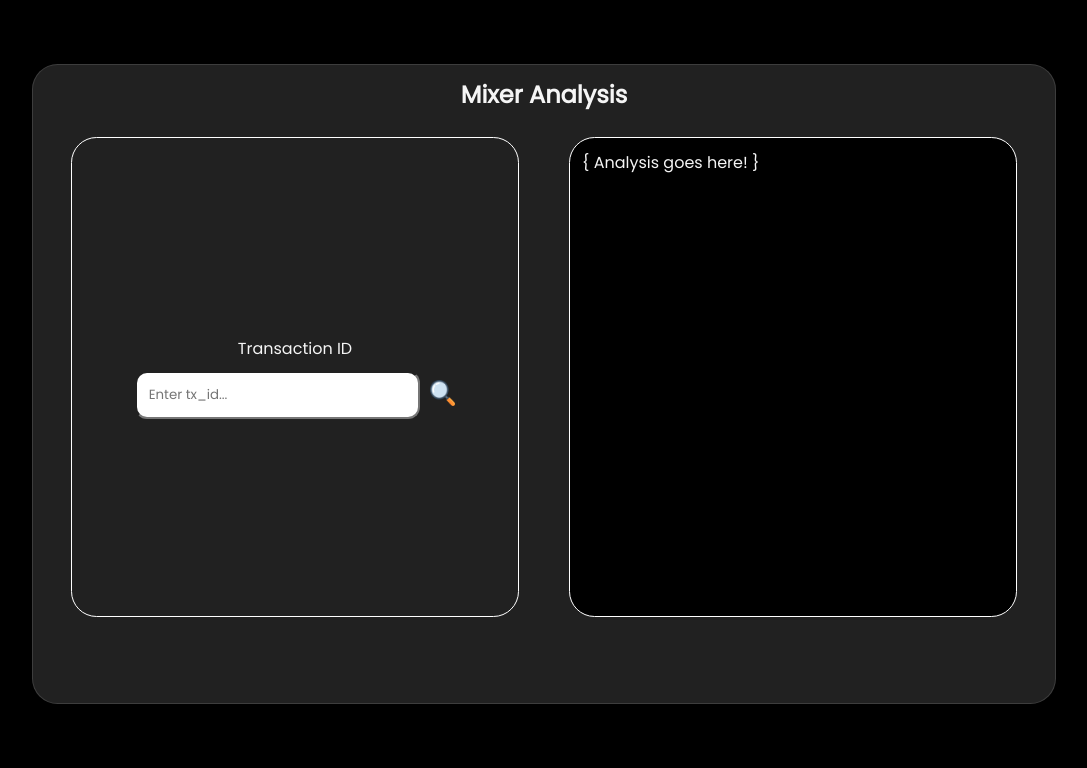
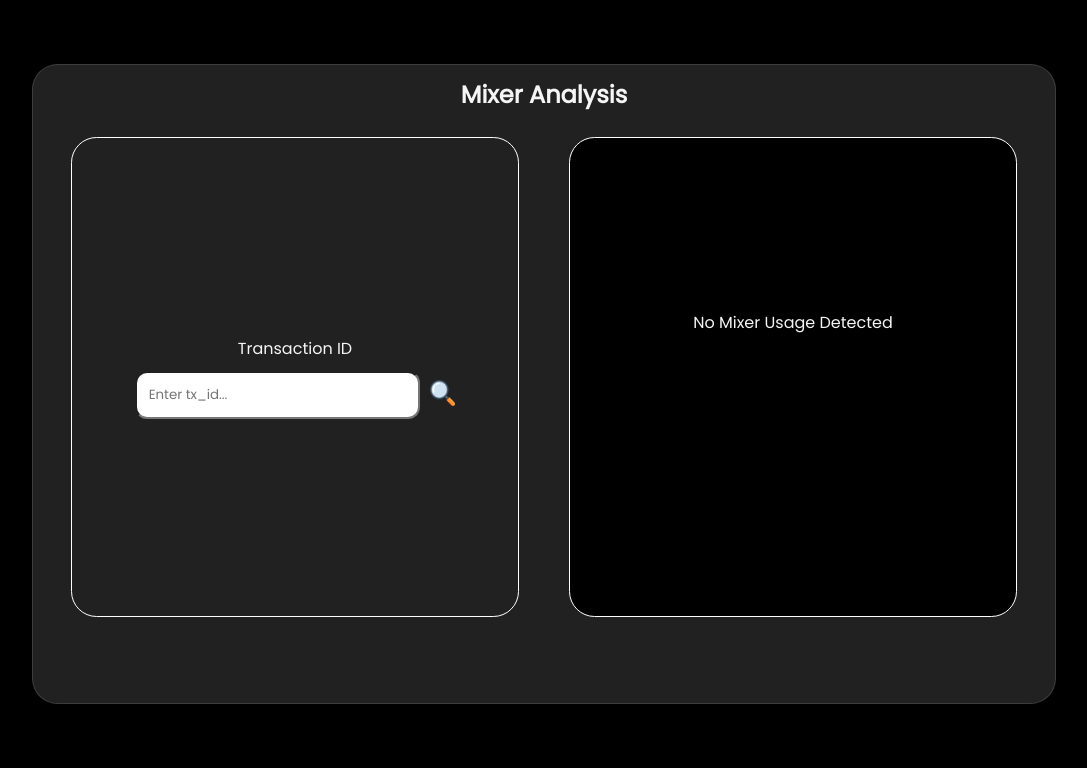
Before and after one commit to NavaprettamN/CIDEcode, a Django app: page /mixer/ in a window 1280 px wide. Shown: the part 90-858 px from the top of the page, without its empty margins (96-1183 px from the left). Run offline with Django 5.2, Linux system fonts and the light colour scheme.

Commit message:
mixer model final

```diff
--- a/DeployModel/templates/mixer.html
+++ b/DeployModel/templates/mixer.html
@@ -30,19 +30,23 @@
         <h1>Mixer Analysis</h1>
         <br>
         <article class="mixer">
-            <div class="data">
+            <form class="data" action="{% url 'mixer'%}">
                 <label for="txid">Transaction ID</label>
                 <div>
-                    <input type="text" placeholder="Enter tx_id..." id="txid">
+                    <input type="text" placeholder="Enter tx_id..." id="txid" name="txid">
                     <button type="submit"><img src="{% static "assets/vectors/transaction/search.png" %}" class="searchbtn" alt="Search" id="searchtransaction" type="submit"></button>
                 </div>
-            </div>
-            <div class="output">
-                <p>
-                    {
-                        Analysis goes here!
-                    }
+            </form>
+            <div class="output" style="text-align: center;align-items: center">
+                {% if anomalous == 1 %}
+                <p style="padding-top:20vh;">
+                    Mixer Usage Detected
                 </p>
+                {% else %}
+                <p style="padding-top:20vh;">
+                    No Mixer Usage Detected
+                </p>
+                {% endif %}
             </div>
         </article>
     </section>
--- a/DeployModel/views.py
+++ b/DeployModel/views.py
@@ -79,11 +79,11 @@ def illicit_page(request):
         model = joblib.load('illicit_model_v001.sav')
 
         model_result = int(model.predict([[vin, vout, bin, bout]])[0])
-
+        print(model_result, vin, vout)
         # supabase txid, vin, vout, bin, bout,
         data, count = supabase.table('illicit').insert({"tx_id": txid, "vin": vin, "vout": vout, "bin": bin, "bout": bout, "illicit": model_result}).execute()
         # print(data[0], count)
-        return render(request, "illicit.html", {'vin': vin, 'vout': vout, 'bin': bin, 'bout': bout, 'illicit': model_result})
+        return render(request, "illicit.html", {'txid': txid, 'vin': vin, 'vout': vout, 'bin': bin, 'bout': bout, 'illicit': model_result})
 
     return render(request, "illicit.html")
 
@@ -102,9 +102,10 @@ def mixer_page(request):
         for i in txid_data['out']:
             bout += i['value']
             bout /= 100000
-        model = joblib.load('')
-        anomalous = model.predict[[vin, vout, bin, bout]]
-        return render(request, "mixer,html", {'anomalous':anomalous, 'vin': vin, 'vout': vout})
+        model = joblib.load('mixer_model_v002.sav')
+        anomalous = model.predict([[vin, vout, bin, bout]])
+        print(anomalous)
+        return render(request, "mixer.html", {'anomalous':anomalous, 'vin': vin, 'vout': vout})
     return render(request, "mixer.html")
 
 # overall model {txid/block_hash/wallet_hash -> }
```
Also changed, not shown: DeployModel/templates/illicit.html (+10 -4 lines), 2 other files.
